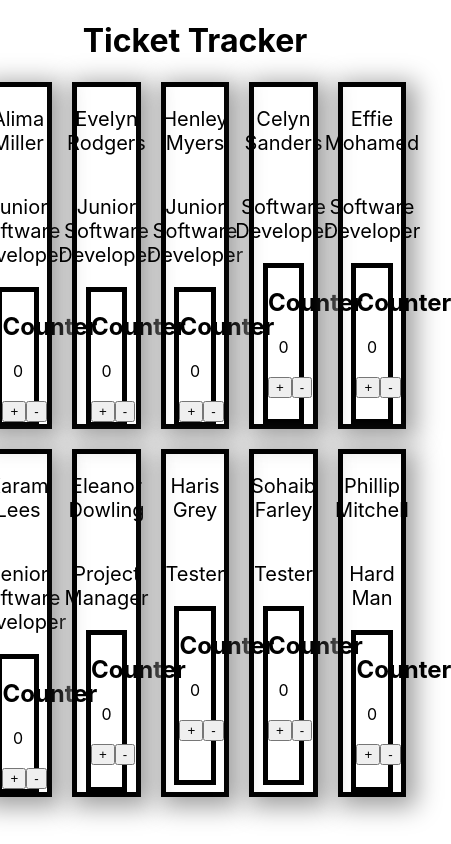
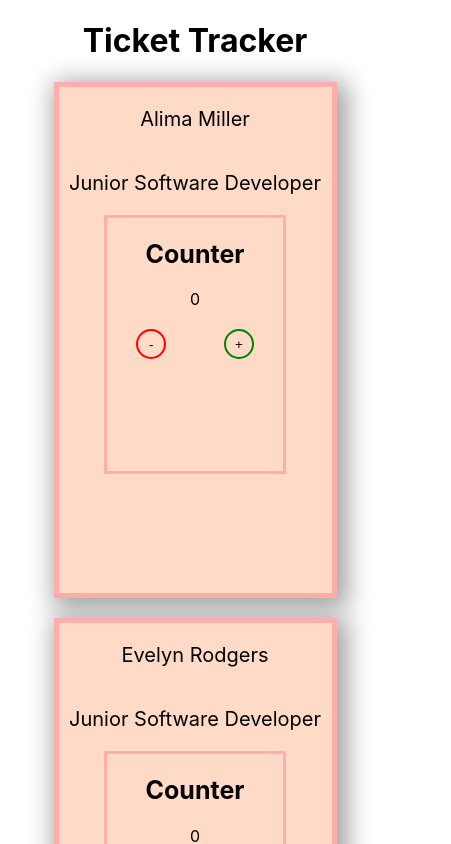
Before and after one commit to SalimAbdala27/Ticket-Tracker, a React (Create React App) app: page / in a window 390 px wide. Shown: the top 844 px of the page, 451 px wide, since content can reach past the window. Built offline with nearby package versions, Linux system fonts and the light colour scheme.

Commit message:
finished

```diff
--- a/src/App.scss
+++ b/src/App.scss
@@ -46,3 +46,20 @@
     transform: rotate(360deg);
   }
 }
+
+
+@media only screen and (max-width:500px) {
+  .App {
+    text-align: center;
+    display: flex;
+    justify-content: center;
+    align-items: center;
+    flex-direction: column;
+    &__card{
+      display: grid;
+      grid-template-columns: repeat(1, 1fr);
+      grid-template-rows: auto;
+      gap: 20px;
+    }
+  }
+}
--- a/src/components/InnerCard/InnerCard.jsx
+++ b/src/components/InnerCard/InnerCard.jsx
@@ -16,11 +16,11 @@ const InnerCard = () => {
     return (
       <>
         <div className="innerCard">
-            <h2>Counter</h2>
+          <h2 className="innerCard__heading">Counter</h2>
           <span>{ticket}</span>
             <div className="innerCard__buttons">
-                    <button onClick={incrementTicket}>+</button>
-                    <button onClick={decrementTicket}>-</button>
+              <button className="innerCard__buttons--btn lower" onClick={decrementTicket}>-</button>
+                <button className="innerCard__buttons--btn higher" onClick={incrementTicket}>+</button>
               </div>
           </div>
       </>
--- a/src/components/InnerCard/InnerCard.scss
+++ b/src/components/InnerCard/InnerCard.scss
@@ -3,12 +3,52 @@
   flex-direction: column;
   width: 8vw;
   height: 20vh;
-  border: 5px solid black;
-
+  border: 3px solid #FFADAD;
+  &__buttons {
+    display: flex;
+    justify-content: space-around;
+    margin-top: 20px;
+    &--btn{
+      width: 30px;
+      height: 30px;
+      border-radius: 15px;
+    }
+  }
 }
 
-.innerCard__buttons {
-  display: flex;
-  justify-content: space-around;
-  margin-top: 20px;
+.lower{
+  border: red solid 2px;
+  background: none;
 }
+.lower:hover{
+  background-color: red;
+}
+
+.higher{
+  border: green solid 2px;
+  background: none;
+}
+.higher:hover{
+  background-color: green;
+}
+
+@media only screen and (max-width:500px) {
+  .innerCard {
+    display: flex;
+    flex-direction: column;
+    width: 45vw;
+    height: 30vh;
+    &__heading{
+      font-size: 25px;
+    }
+    &__buttons {
+      display: flex;
+      justify-content: space-around;
+      &--btn{
+        width: 30px;
+        height: 30px;
+        border-radius: 15px;
+      }
+    }
+  }
+}
--- a/src/components/OuterCard/OuterCard.jsx
+++ b/src/components/OuterCard/OuterCard.jsx
@@ -11,7 +11,6 @@ const OuterCard = (props) => {
             <div className="outercard">
                 <p className="outercard__label">{team.name} </p>
                 <p className="outercard__label">{team.role} </p>
-
                 <InnerCard/>
             </div>
         </>
--- a/src/components/OuterCard/OuterCard.scss
+++ b/src/components/OuterCard/OuterCard.scss
@@ -1,13 +1,30 @@
 .outercard{
-  border: 5px solid black;
+  border: 5px solid #FFADAD;
   height: 40vh;
-  width: 15vw;
+  width: 17vw;
   display: flex;
   justify-items: center;
   align-items: center;
   flex-direction: column;
   box-shadow: 5px 5px 24px 5px #9E9E9E;
+  background-color: #FFDAC7 ;
   &__label{
     font-size: 20px;
   }
 }
+
+
+@media only screen and (max-width:500px) {
+  .outercard{
+    height: 60vh;
+    width: 70vw;
+    display: flex;
+    justify-items: center;
+    align-items: center;
+    flex-direction: column;
+    box-shadow: 5px 5px 24px 5px #9E9E9E;
+    &__label{
+      font-size: 20px;
+    }
+  }
+}
```
Lines whose indentation alone changed are shown as unchanged.
